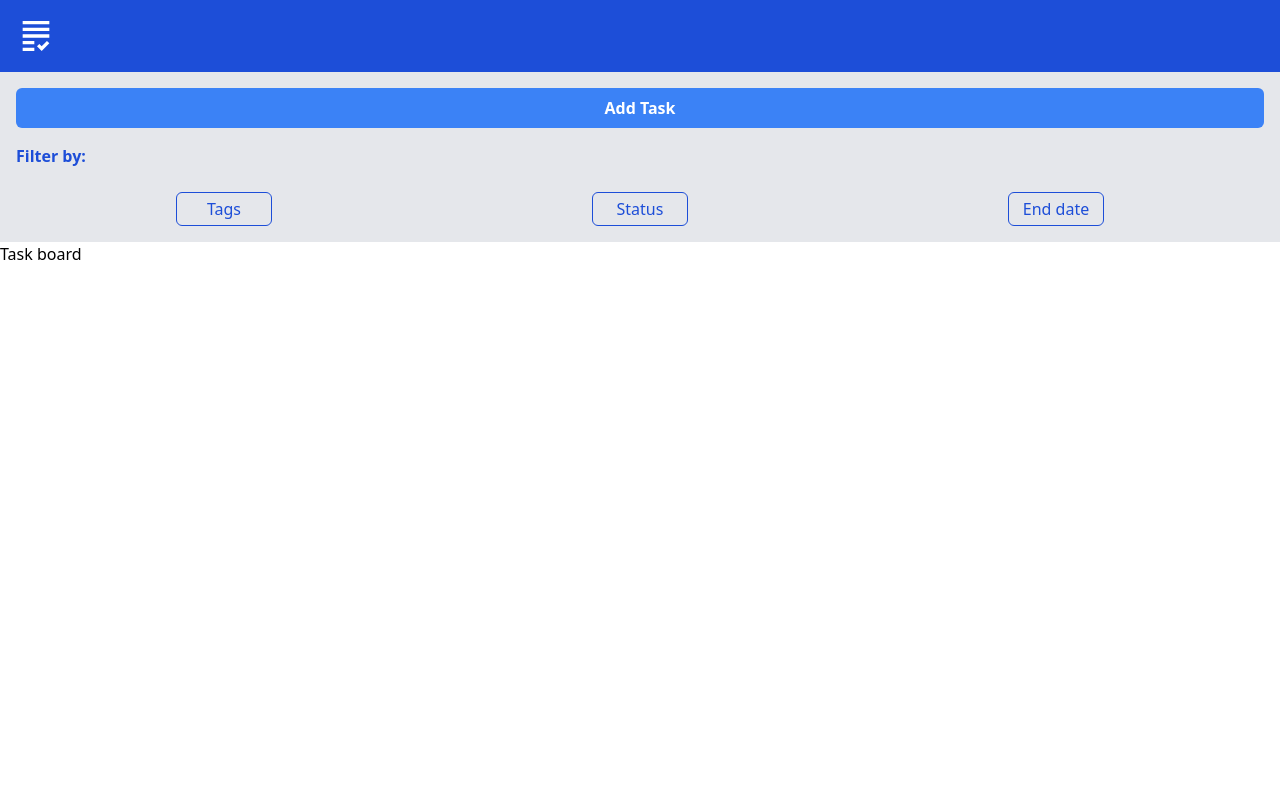
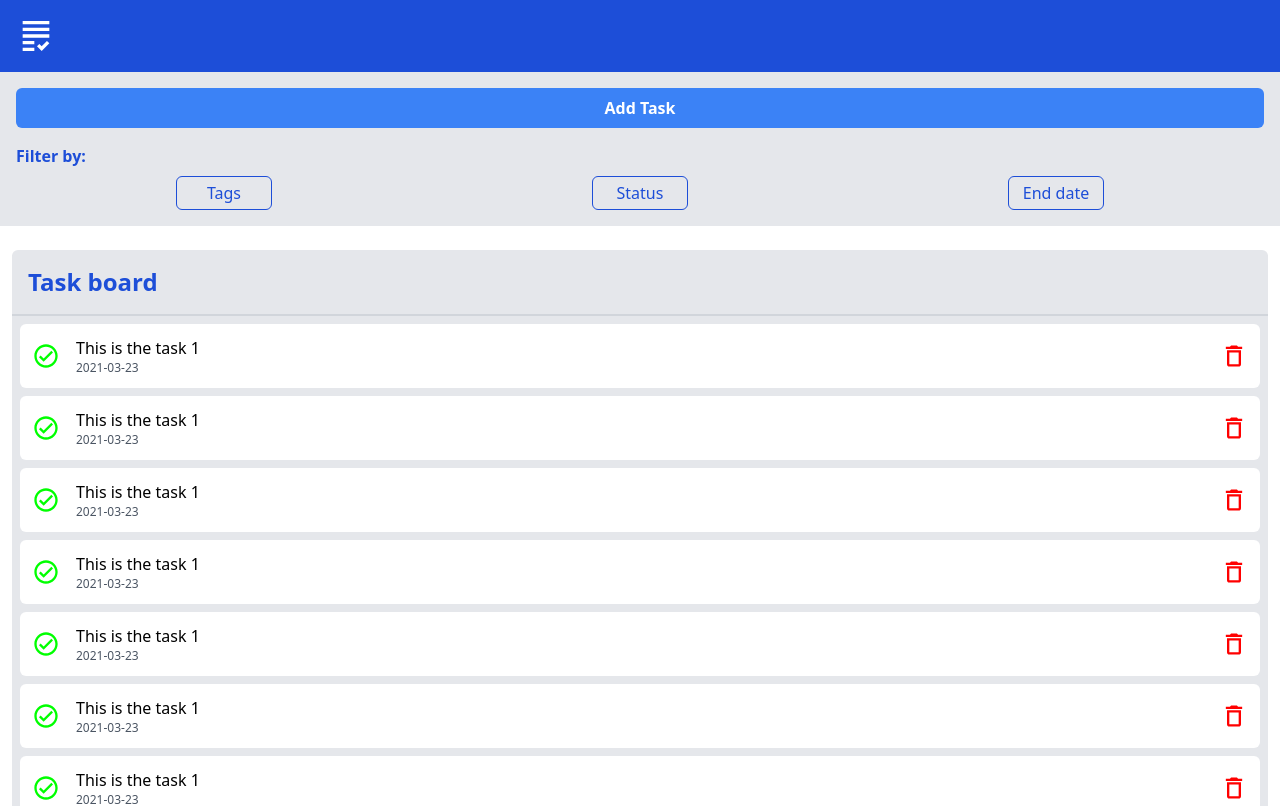
Before and after one commit to jtnovellis/vedana-challenge, a React (Vite) app: page / in a window 1280 px wide. Shown: the top 806 px of the page. Built offline with nearby package versions, Linux system fonts and the light colour scheme.

Commit message:
feat(page): Add list of tasks with functionality

```diff
--- a/src/components/Header.jsx
+++ b/src/components/Header.jsx
@@ -3,7 +3,7 @@ import { Link } from 'react-router-dom';
 
 function Header() {
   return (
-    <header className='bg-blue-700 w-full p-4'>
+    <header className='bg-blue-700 w-full p-4 fixed top-0 z-20'>
       <Link to='/'>
         <MdGrading size={40} color='#fff' />
       </Link>
--- /dev/null
+++ b/src/components/ListOfTasks.jsx
@@ -0,0 +1,14 @@
+import React from 'react';
+import { tasks } from '../constants/tasks';
+import Task from './Task';
+
+function ListOfTasks() {
+  const renderTasks = tasks.map((task) => (
+    <li key={task.id}>
+      <Task {...task} />
+    </li>
+  ));
+  return <ul className='p-2'>{renderTasks}</ul>;
+}
+
+export default ListOfTasks;
--- /dev/null
+++ b/src/components/Task.jsx
@@ -0,0 +1,36 @@
+import { useState } from 'react';
+import {
+  MdOutlineDeleteOutline,
+  MdPanoramaFishEye,
+  MdOutlineCheckCircleOutline,
+} from 'react-icons/md';
+
+function Task({ description = 'asdasdfaf', endDate = '2023-32-32', status = 'done' }) {
+  const [isDone, setDone] = useState(() => status === 'done');
+
+  const Icon = isDone ? MdOutlineCheckCircleOutline : MdPanoramaFishEye;
+  const iconColor = isDone ? '#00ff00' : '#818181';
+
+  function handleStatus() {
+    setDone((prev) => !prev);
+  }
+
+  return (
+    <div className='p-3 bg-white rounded-md mb-2'>
+      <div className='flex relative gap-4 items-center'>
+        <button onClick={handleStatus}>
+          <Icon size={28} color={iconColor} />
+        </button>
+        <div>
+          <p>{description}</p>
+          <p className='text-gray-600 text-xs'>{endDate}</p>
+        </div>
+        <button className='absolute right-0'>
+          <MdOutlineDeleteOutline size={28} color='#ff0000' />
+        </button>
+      </div>
+    </div>
+  );
+}
+
+export default Task;
--- /dev/null
+++ b/src/constants/filterOptions.js
@@ -0,0 +1 @@
+export const filterOptions = ['Tags', 'Status', 'End date'];
--- /dev/null
+++ b/src/constants/tasks.js
@@ -0,0 +1,130 @@
+export const tasks = [
+  {
+    id: 1,
+    description: 'This is the task 1',
+    endDate: '2021-03-23',
+    creationDate: '2021-03-23',
+    status: 'done',
+    tags: ['music', 'favorite', 'color'],
+  },
+  {
+    id: 2,
+    description: 'This is the task 1',
+    endDate: '2021-03-23',
+    creationDate: '2021-03-23',
+    status: 'done',
+    tags: ['music', 'favorite', 'color'],
+  },
+  {
+    id: 3,
+    description: 'This is the task 1',
+    endDate: '2021-03-23',
+    creationDate: '2021-03-23',
+    status: 'done',
+    tags: ['music', 'favorite', 'color'],
+  },
+  {
+    id: 4,
+    description: 'This is the task 1',
+    endDate: '2021-03-23',
+    creationDate: '2021-03-23',
+    status: 'done',
+    tags: ['music', 'favorite', 'color'],
+  },
+  {
+    id: 5,
+    description: 'This is the task 1',
+    endDate: '2021-03-23',
+    creationDate: '2021-03-23',
+    status: 'done',
+    tags: ['music', 'favorite', 'color'],
+  },
+  {
+    id: 6,
+    description: 'This is the task 1',
+    endDate: '2021-03-23',
+    creationDate: '2021-03-23',
+    status: 'done',
+    tags: ['music', 'favorite', 'color'],
+  },
+  {
+    id: 7,
+    description: 'This is the task 1',
+    endDate: '2021-03-23',
+    creationDate: '2021-03-23',
+    status: 'done',
+    tags: ['music', 'favorite', 'color'],
+  },
+  {
+    id: 8,
+    description: 'This is the task 1',
+    endDate: '2021-03-23',
+    creationDate: '2021-03-23',
+    status: 'done',
+    tags: ['music', 'favorite', 'color'],
+  },
+  {
+    id: 9,
+    description: 'This is the task 1',
+    endDate: '2021-03-23',
+    creationDate: '2021-03-23',
+    status: 'done',
+    tags: ['music', 'favorite', 'color'],
+  },
+  {
+    id: 10,
+    description: 'This is the task 1',
+    endDate: '2021-03-23',
+    creationDate: '2021-03-23',
+    status: 'done',
+    tags: ['music', 'favorite', 'color'],
+  },
+  {
+    id: 11,
+    description: 'This is the task 1',
+    endDate: '2021-03-23',
+    creationDate: '2021-03-23',
+    status: 'done',
+    tags: ['music', 'favorite', 'color'],
+  },
+  {
+    id: 12,
+    description: 'This is the task 1',
+    endDate: '2021-03-23',
+    creationDate: '2021-03-23',
+    status: 'done',
+    tags: ['music', 'favorite', 'color'],
+  },
+  {
+    id: 13,
+    description: 'This is the task 1',
+    endDate: '2021-03-23',
+    creationDate: '2021-03-23',
+    status: 'done',
+    tags: ['music', 'favorite', 'color'],
+  },
+  {
+    id: 14,
+    description: 'This is the task 1',
+    endDate: '2021-03-23',
+    creationDate: '2021-03-23',
+    status: 'done',
+    tags: ['music', 'favorite', 'color'],
+  },
+  {
+    id: 15,
+    description: 'This is the task 1',
+    endDate: '2021-03-23',
+    creationDate: '2021-03-23',
+    status: 'done',
+    tags: ['music', 'favorite', 'color'],
+  },
+  {
+    id: 16,
+    description: 'This is the task 1',
+    endDate: '2021-03-23',
+    creationDate: '2021-03-23',
+    status: 'done',
+    tags: ['music', 'favorite', 'color'],
+  },
+];
--- a/src/routes/Root.jsx
+++ b/src/routes/Root.jsx
@@ -1,34 +1,40 @@
 import { Link } from 'react-router-dom';
 import Button from '../components/common/Button';
 import Header from '../components/Header';
+import ListOfTasks from '../components/ListOfTasks';
+import { filterOptions } from '../constants/filterOptions';
 
 function Root() {
+  const filters = filterOptions.map((filter, i) => (
+    <li key={`${filter}-${i}`}>
+      <Button>{filter}</Button>
+    </li>
+  ));
+
   return (
     <div>
       <Header />
-      <section>
-        <div className='bg-gray-200 p-4 flex flex-col gap-4'>
+      <section className='mt-[72px]'>
+        <div className='bg-gray-200 p-4 flex flex-col gap-4 fixed top-[72px] w-full z-10'>
           <Link
             to='new'
             className='font-bold text-center text-white bg-blue-500 hover:bg-blue-700 rounded-md px-3 py-2'
           >
             Add Task
           </Link>
-          <p className='text-blue-700 font-bold mb-2'>Filter by:</p>
-          <ul className='flex justify-around'>
-            <li>
-              <Button>Tags</Button>
-            </li>
-            <li>
-              <Button>Status</Button>
-            </li>
-            <li>
-              <Button>End date</Button>
-            </li>
-          </ul>
+          <div>
+            <p className='text-blue-700 font-bold mb-2'>Filter by:</p>
+            <ul className='flex justify-around'>{filters}</ul>
+          </div>
         </div>
-        <div>
-          <h1>Task board</h1>
+        <div className='p-3 mt-[226px]'>
+          <div className='bg-gray-200 rounded-md mt-3'>
+            <h1 className='font-bold text-blue-700 text-2xl p-4'>Task board</h1>
+            <div className='border border-t border-gray-300' />
+            <div className=''>
+              <ListOfTasks />
+            </div>
+          </div>
         </div>
       </section>
     </div>
```
